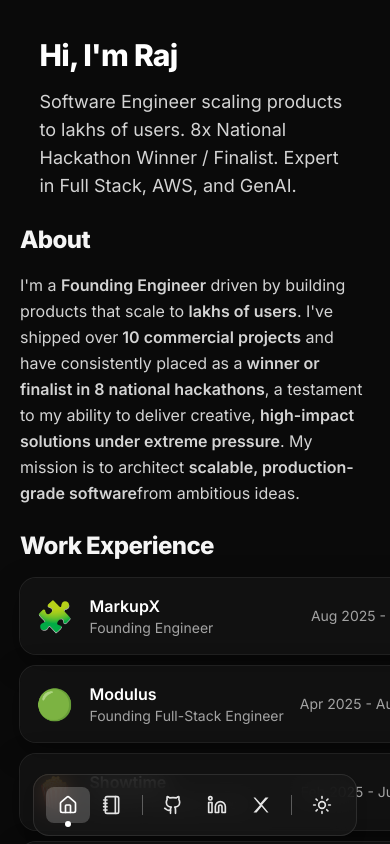
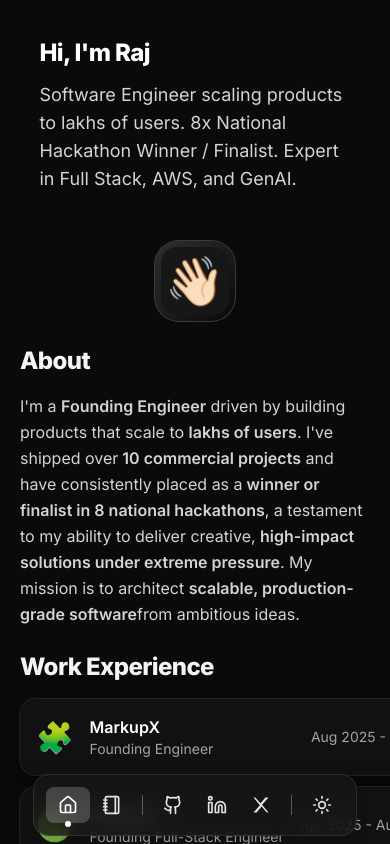
Before and after one commit to tylerdurden0x/patilraj-portfolio, a React (Vite) app: page / in a window 390 px wide. Shown: the top 844 px of the page. Built offline with nearby package versions, Linux system fonts and the light colour scheme.

Commit message:
commit changes

```diff
--- a/src/App.jsx
+++ b/src/App.jsx
@@ -159,9 +159,9 @@
 function Hero() {
   return (
     <div className="max-w-[90vw] sm:max-w-3xl mx-auto w-full px-5 sm:px-8 md:px-10 lg:px-12 pt-10 sm:pt-14">
-      <div className="flex items-start gap-6 sm:gap-10">
+      <div className="flex flex-col sm:flex-row items-center sm:items-start gap-6 sm:gap-10">
         <div className="flex-1">
-          <h1 className="text-3xl sm:text-6xl font-extrabold tracking-tight text-neutral-900 dark:text-white leading-[1.05]">
+          <h1 className="text-2xl sm:text-6xl font-extrabold tracking-tight text-neutral-900 dark:text-white leading-[1.05]">
             Hi, I'm Raj
           </h1>
           <p className="text-neutral-700 dark:text-neutral-300 mt-4 sm:mt-5 text-lg sm:text-xl max-w-2xl">
@@ -171,12 +171,12 @@
         </div>
 
         {/* Avatar / Decorative */}
-        <div className="hidden sm:block">
+        <div className="block sm:block">
           <motion.div
             initial={{ rotate: -8, y: -6, opacity: 0 }}
             animate={{ rotate: 0, y: 0, opacity: 1 }}
             transition={{ type: "spring", stiffness: 120, damping: 12 }}
-            className="relative w-28 h-28 sm:w-32 sm:h-32"
+            className="relative w-20 h-20 sm:w-32 sm:h-32 mt-6 sm:mt-0"
           >
             <div className="absolute inset-0 rounded-3xl bg-gradient-to-br from-black/10 to-black/0 dark:from-white/15 dark:to-white/0 ring-1 ring-black/10 dark:ring-white/20" />
             <div className="absolute inset-[6px] rounded-2xl bg-white dark:bg-neutral-900 grid place-items-center text-5xl">
@@ -194,7 +194,7 @@
 function About() {
   return (
     <Section id="about" title="About">
-      <p>
+  <p className="max-w-2xl text-base sm:text-lg leading-relaxed">
     I'm a <span className="font-semibold">Founding Engineer</span> driven by building products that
     scale to <span className="font-semibold">lakhs of users</span>. I've shipped over
     <span className="font-semibold"> 10 commercial projects</span> and have consistently placed as a
```
Lines whose indentation alone changed are shown as unchanged.
